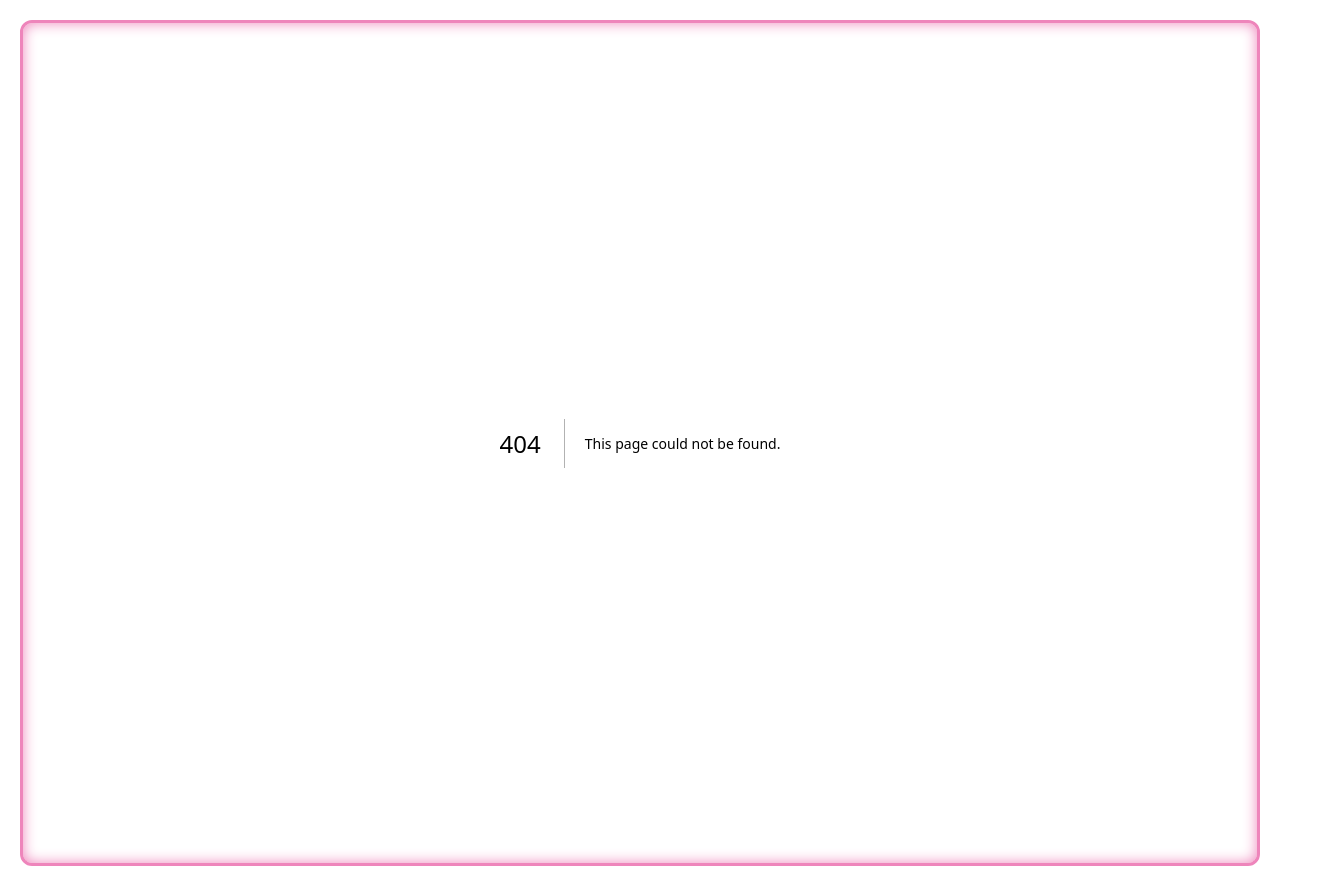
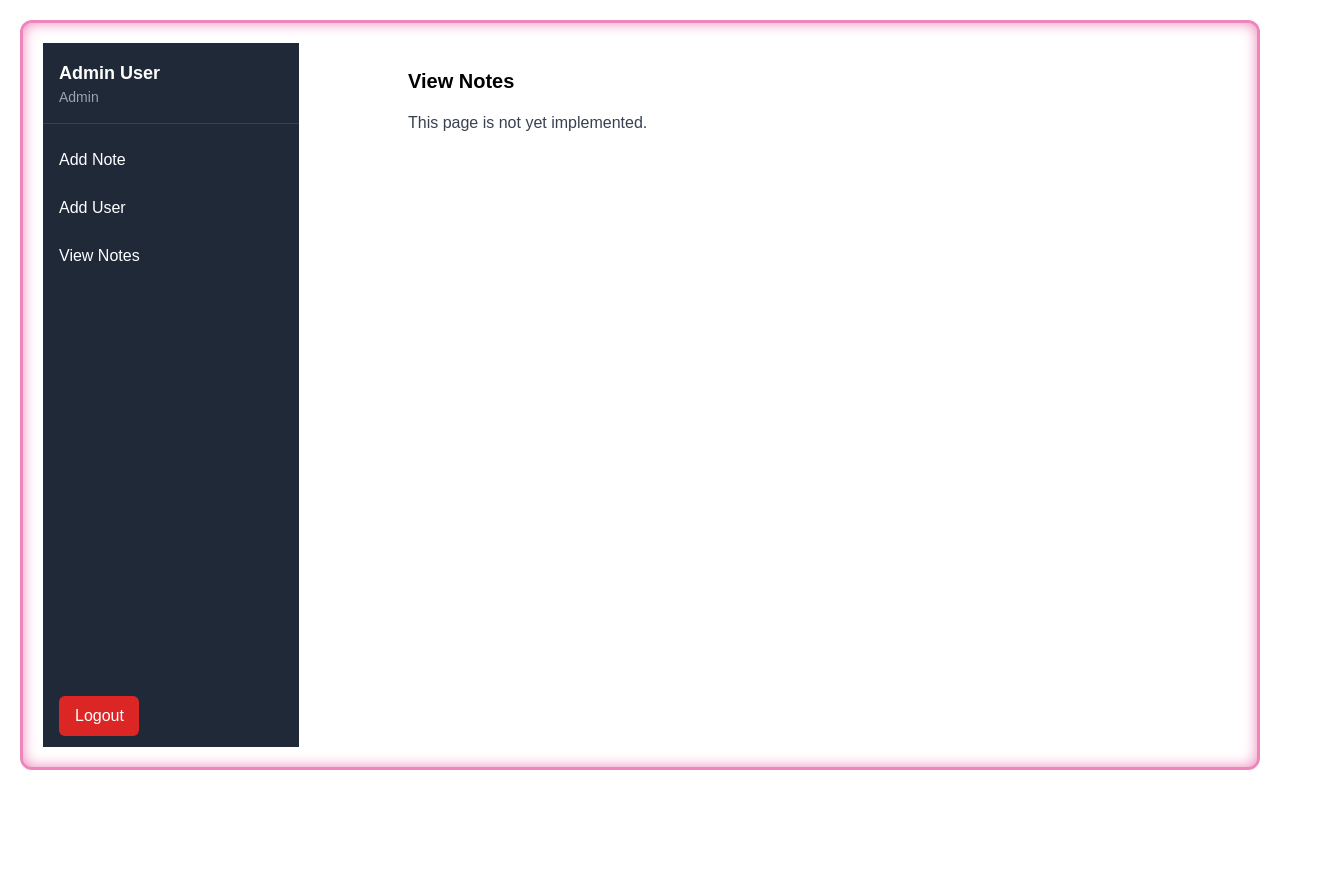
Before and after one commit to Soumyadipmaity1/k-prep, a Next.js app: page /admin/view-note in a window 1280 px wide. Before the commit this address had no page. Shown: the whole page, 1323 px wide, since content can reach past the window. After the commit the page ends 800 px from the top, so only its background shows below. Built offline with nearby package versions, Linux system fonts and the light colour scheme; a web font is replaced by a local one.

Commit message:
Add ViewNotes component

```diff
--- /dev/null
+++ b/src/app/admin/view-note/page.tsx
@@ -0,0 +1,11 @@
+"use client";
+const ViewNotes = () => {
+  return (
+    <div className="p-6 mx-auto max-w-3xl  ">
+      <h2 className="text-xl font-semibold mb-4">View Notes</h2>
+      <p className="text-gray-700">This page is not yet implemented.</p>
+    </div>
+  );
+};
+
+export default ViewNotes;
```
